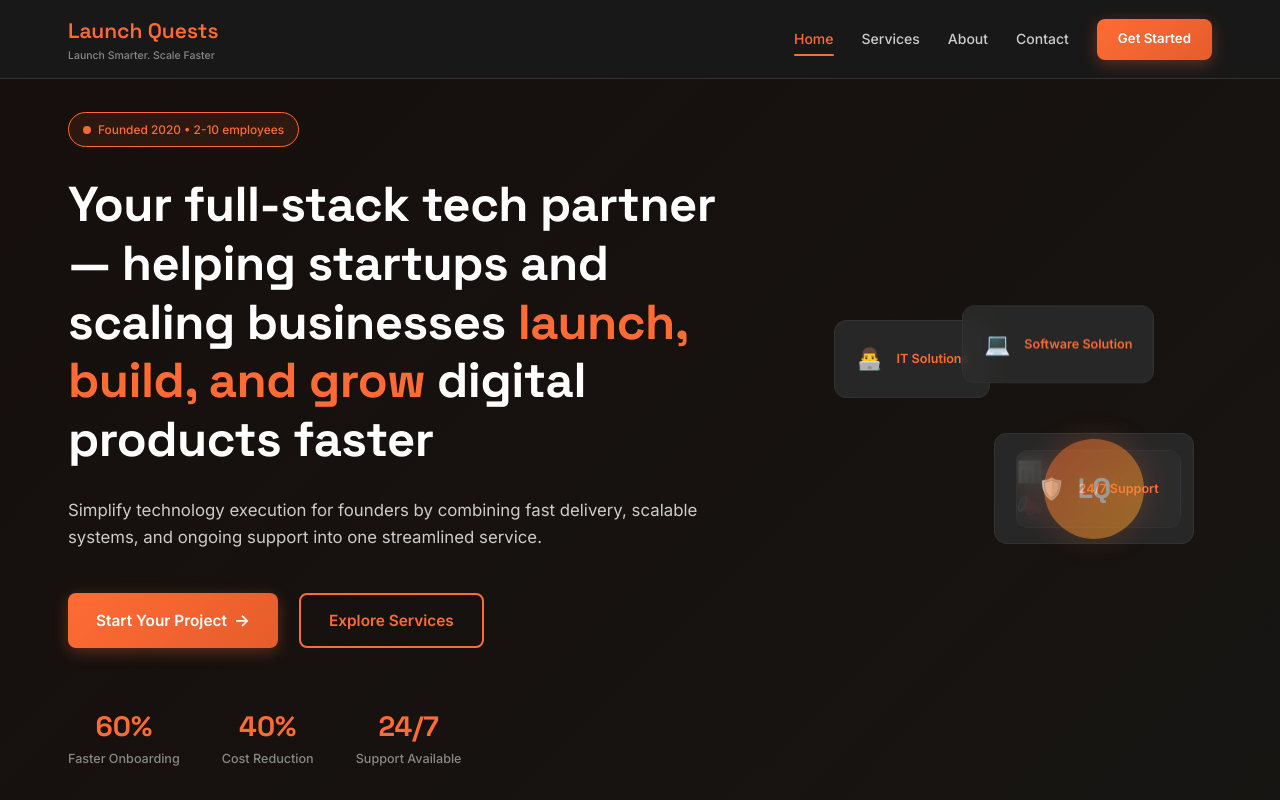
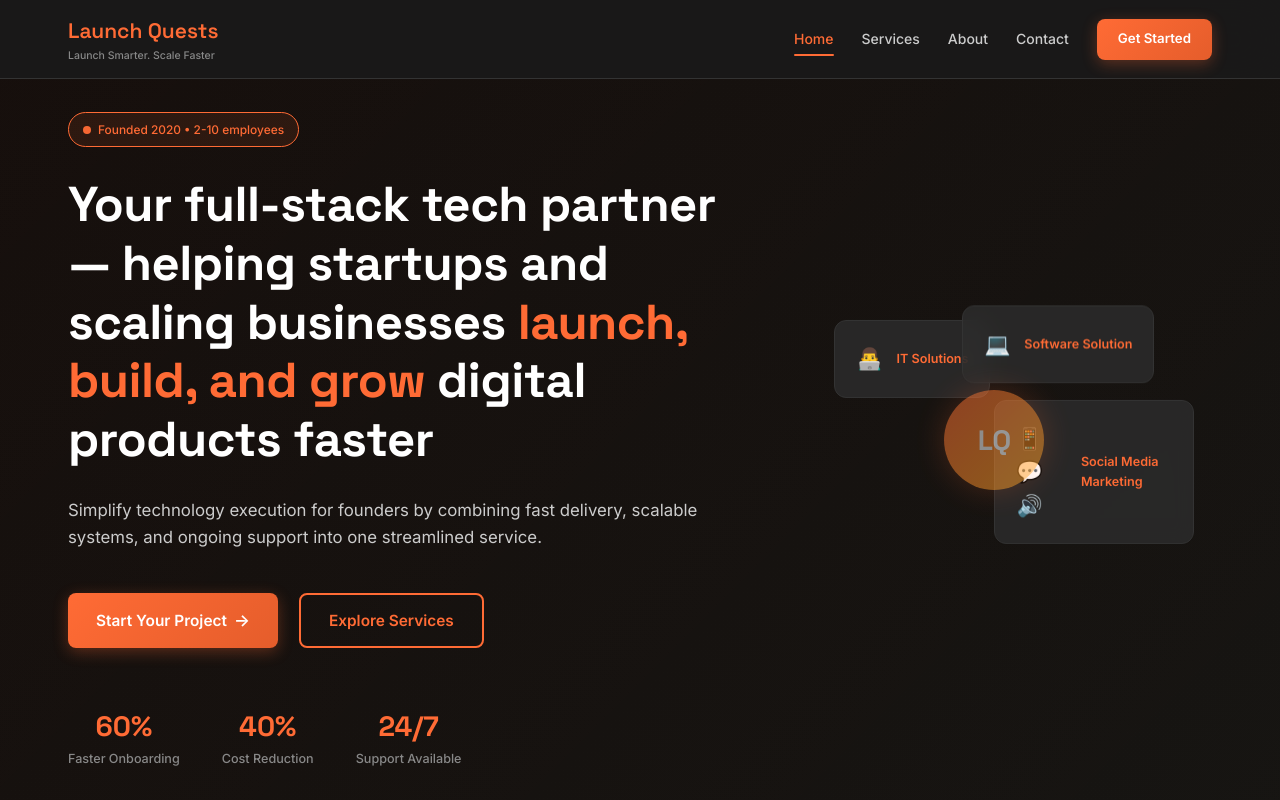
Before and after one commit to SS-CloudMaster/SOW_Template_Management_Tool, a plain HTML site: page index.html in a window 1280 px wide. Shown: the top 800 px of the page. Drawn offline with Linux system fonts and the light colour scheme.

Commit message:
4th Commit

```diff
--- a/index.html
+++ b/index.html
@@ -104,11 +104,8 @@
                                 <div class="card-text">Software Solution</div>
                             </div>
                             <div class="floating-card card-3">
-                                <div class="card-icon">📊📣</div>
-                                <div class="card-text">Digital Marketing</div>
-                            <div class="floating-card card-4">
-                                <div class="card-icon">🛡️</div>
-                                <div class="card-text">24/7 Support</div>
+                                <div class="card-icon">📱💬🔊</div>
+                                <div class="card-text">Social Media Marketing</div>
                             </div>
                             <div class="center-logo">
                                 <span class="logo-symbol">LQ</span>
```
